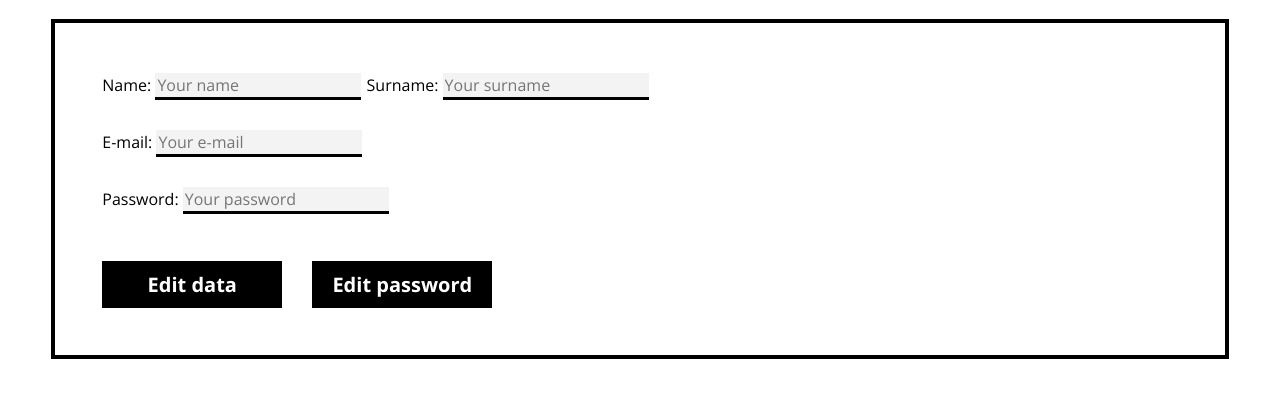
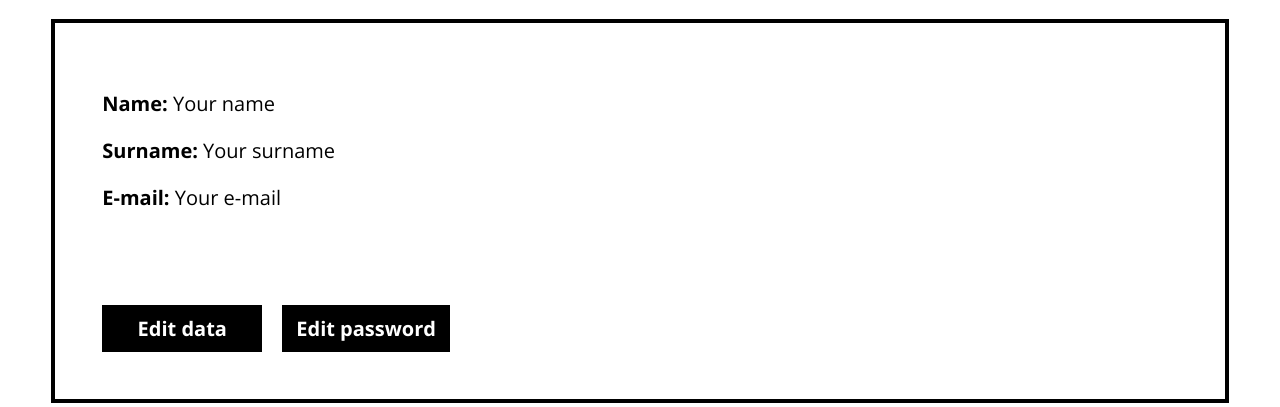
Before and after one commit to nicolasgasco/dibyourcar, a website: page public/profile.html in a window 1280 px wide. Shown: the part 384-791 px from the top of the page. Drawn offline with nearby package versions, Linux system fonts and the light colour scheme; no server answers.

Commit message:
Changed non editable form to normal text

```diff
--- a/public/profile.html
+++ b/public/profile.html
@@ -31,26 +31,36 @@
         <section class="margin-4">
             <h2 class="xl-text">Personal data:</h2>
             <div id="your-profile-container" class="simple-box">
-                <form id="profile-data-box" class="formatted-form">
-                    <label for="name" class="s-text inline-block">Name: <input type="text" name="name" class="s-text" placeholder="Your name" autocomplete="given-name" readonly></label>
+                <p><b>Name: </b> <span>Your name</span></p>
+                <p><b>Surname: </b> <span>Your surname</span></p>
+                <p><b>E-mail: </b> <span>Your e-mail</span></p>
+                <br>
+                <br>
+                <div class="add-button-container">
+                    <button type="button" id="edit-data-button" class="home-paragraph-button black-bg white-text bold">Edit data</button>
+                    <button type="button" id="edit-password-button" class="home-paragraph-button black-bg white-text bold">Edit password</button>
+                </div>
 
-                    <label for="surname" class="s-text inline-block">Surname: <input type="text" name="surname" class="s-text" placeholder="Your surname" autocomplete="family-name" readonly></label>
+                <!-- <form id="profile-data-box" class="formatted-form">
+                    <label for="name-profile" class="s-text inline-block">Name: <input type="text" id="name-profile" name="name" class="s-text" placeholder="Your name" autocomplete="given-name" readonly></label>
+
+                    <label for="surname-profile" class="s-text inline-block">Surname: <input type="text" id="surname-profile" name="surname" class="s-text" placeholder="Your surname" autocomplete="family-name" readonly></label>
                     <br>
                     <br>
-                    <label for="email" class="s-text inline-block">E-mail: <input type="text" name="email" class="s-text" placeholder="Your e-mail" autocomplete="email" readonly></label>
+                    <label for="email-profile" class="s-text inline-block">E-mail: <input type="text" id="email-profile" name="email" class="s-text" placeholder="Your e-mail" autocomplete="email" readonly></label>
                     <br>
                     <br>
-                    <label for="password" class="s-text inline-block">Password: <input type="password" name="password" class="s-text" placeholder="Your password" autocomplete="current-password" readonly></label>
+                    <label for="password-profile" class="s-text inline-block">Password: <input type="password" id="password-profile" name="password" class="s-text" placeholder="Your password" autocomplete="current-password" readonly></label>
 
-                    <!-- <label for="confirm-password" class="s-text inline-block">Confirm password: <input type="password" name="confirm-password" class="s-text"></label> -->
-                    <br>
+                    <label for="confirm-password" class="s-text inline-block">Confirm password: <input type="password" name="confirm-password" class="s-text"></label> -->
+                    <!-- <br>
                     <br>
                     <div class="add-button-container">
                         <button type="button" id="edit-data-button" class="home-paragraph-button black-bg white-text bold">Edit data</button>
-                        <button type="button" id="edit-password-button" class="home-paragraph-button black-bg white-text bold">Edit password<button>
+                        <button type="button" id="edit-password-button" class="home-paragraph-button black-bg white-text bold">Edit password</button>
                     </div>
 
-                </form>
+                </form> -->
 
             </div>
         </section>
```
